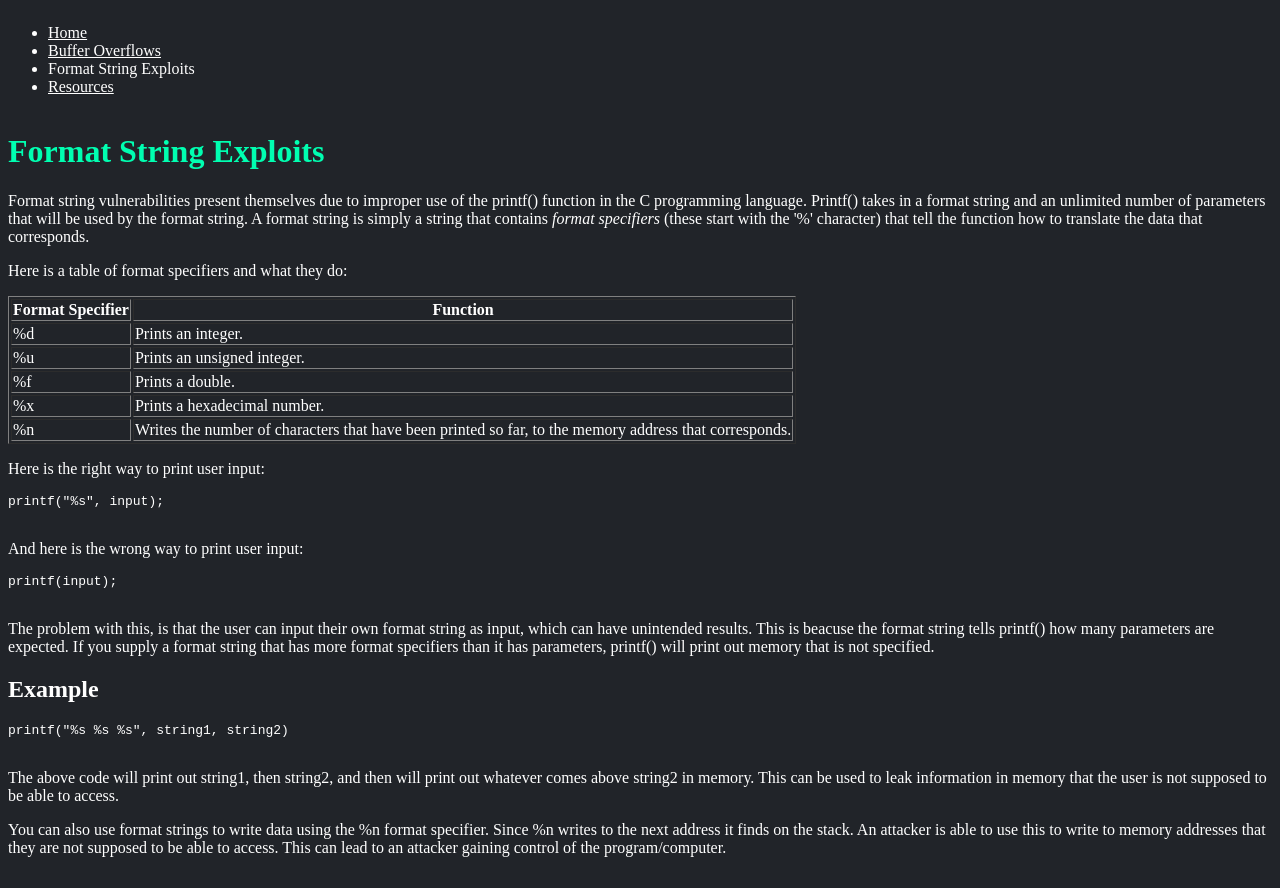
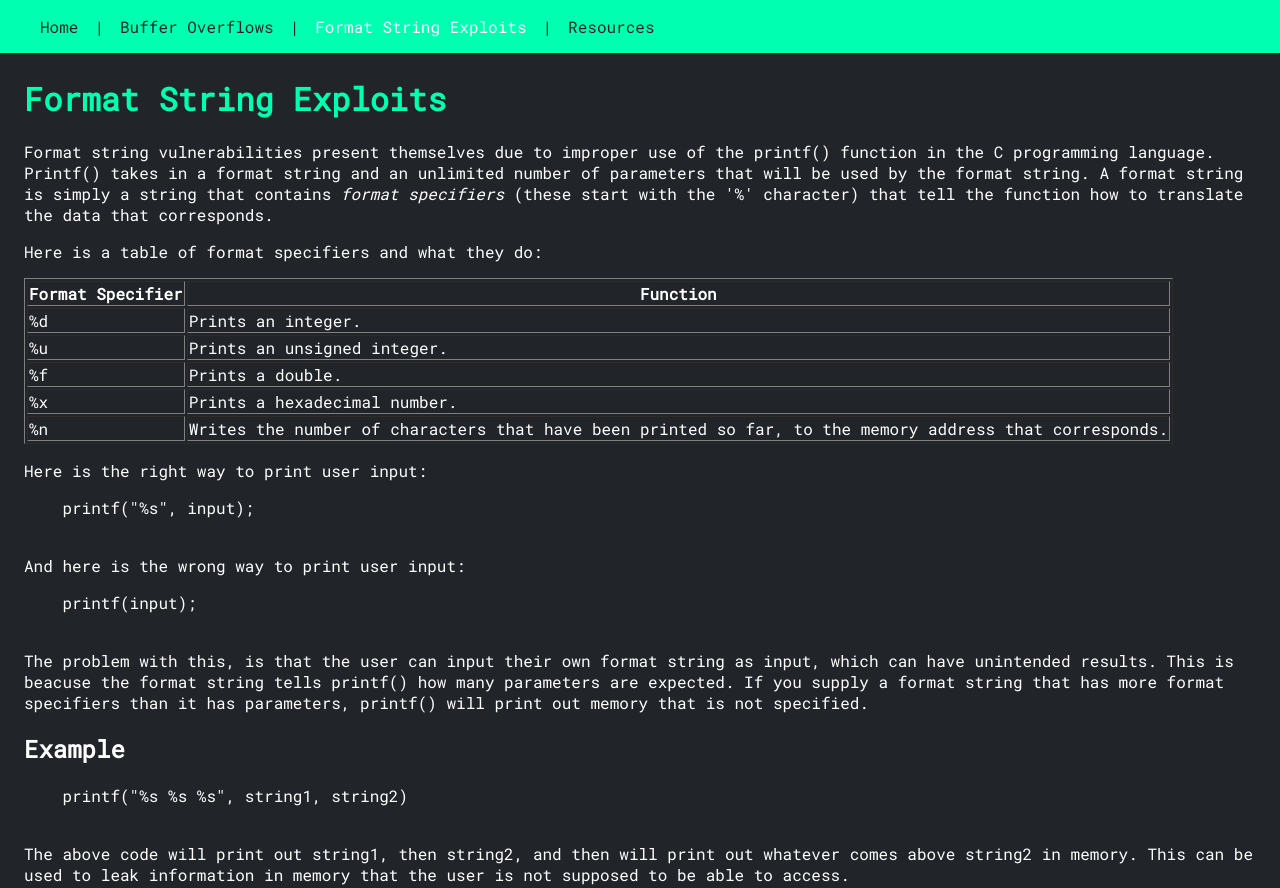
Before and after one commit to aidan-kelly/Security-Website, a plain HTML site: page formatstrings.html in a window 1280 px wide. Shown: the top 888 px of the page. Drawn offline with Linux system fonts and the light colour scheme.

Commit message:
Finished the nav bar

```diff
--- a/formatstrings.html
+++ b/formatstrings.html
@@ -3,16 +3,22 @@
     <head>
         <title>Format Strings</title>
         <link rel="stylesheet" type="text/css" href="style.css"/>
+        <link href="https://fonts.googleapis.com/css?family=Roboto+Mono&display=swap" rel="stylesheet">
     </head>
     <body>
         <nav>
-            <ul>
-                <li><a href="index.html">Home</a></li>
-                <li><a href="bufoverflow.html">Buffer Overflows</a></li>
-                <li>Format String Exploits</li>
-                <li><a href="resources.html">Resources</a></li>
+            <ul class="nav-links">
+                <li class="nav-items"><a href="index.html">Home</a></li>
+                <li class="seperator">|</li>
+                <li class="nav-items"><a href="bufoverflow.html">Buffer Overflows</a></li>
+                <li class="seperator">|</li>
+                <li class="nav-items">Format String Exploits</li>
+                <li class="seperator">|</li>
+                <li class="nav-items"><a href="resources.html">Resources</a></li>
             </ul>
         </nav>
+
+        <div class="article">
             <h1>Format String Exploits</h1>
             <p>
                 Format string vulnerabilities present themselves due to improper use of the printf()
@@ -100,6 +106,7 @@ printf("%s %s %s", string1, string2)
                 to use this to write to memory addresses that they are not supposed to be able
                 to access. This can lead to an attacker gaining control of the program/computer.
             </p>
+        </div>
 
     </body>
 </html>
--- a/style.css
+++ b/style.css
@@ -1,6 +1,12 @@
+body{
+    padding: 0;
+    margin: 0;
+}
+
 *{
     background-color: #212429;
     color: white;
+    font-family: 'Roboto Mono', monospace;
 }
 
 h1{
@@ -8,14 +14,22 @@ h1{
 }
 
 nav{
+    margin: 0;
+    padding: 0;
+    background-color: #00ffb1;
     display: flex;
     justify-content: space-between;
     align-items: center;
 }
 
+nav *{
+    background-color: #00ffb1;
+}
+
 .nav-links{
     display: flex;
     list-style-type: none;
+
 }
 
 .nav-items{
@@ -24,4 +38,14 @@ nav{
 
 .nav-items a{
     text-decoration: none;
+    color: #212429;
 }
+
+.article{
+    margin: 1.5em;
+}
+
+.seperator{
+    color: #212429;
+    padding-right: 1em;
+}
```
Also changed, not shown: bufoverflow.html (+7 -0 lines), index.html (+9 -5 lines), resources.html (+9 -5 lines). Lines whose indentation alone changed are shown as unchanged.
